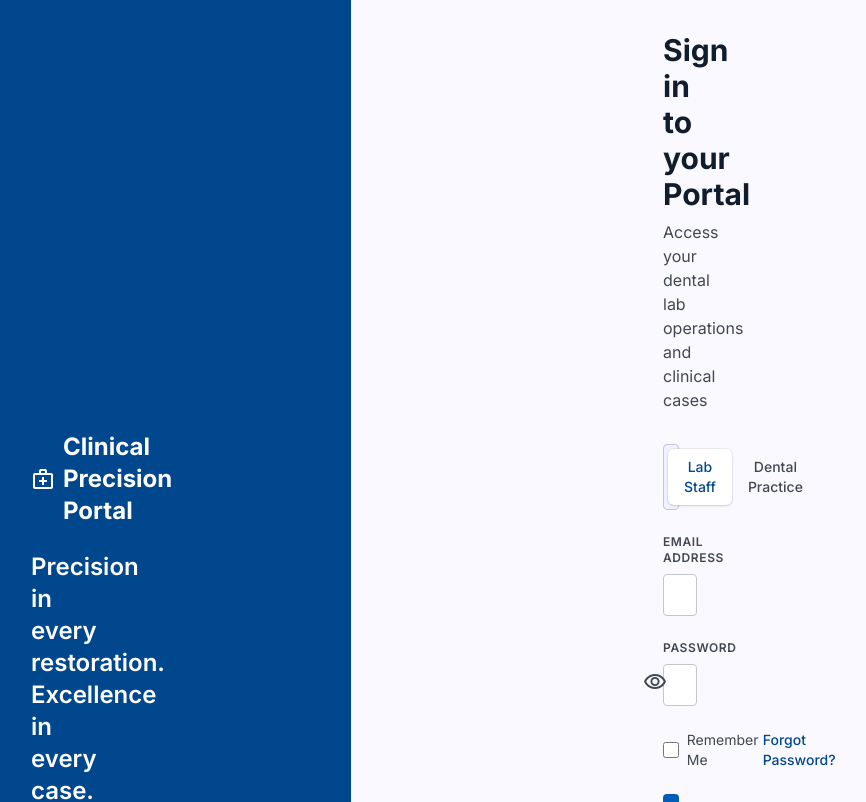
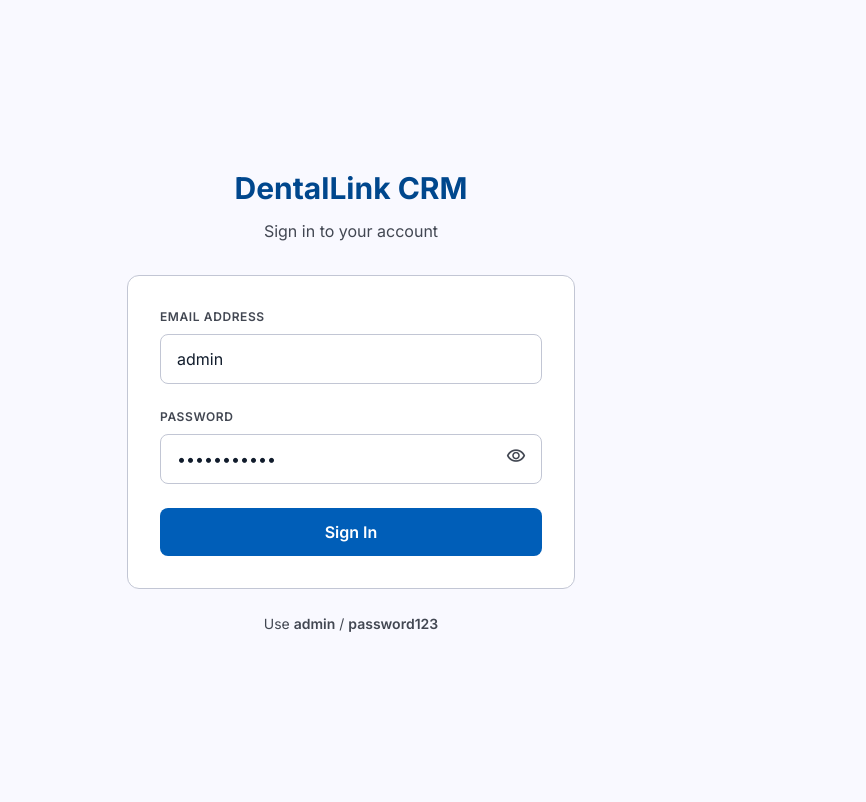
Before and after one commit to waseemsamra/labcrm, a React (Vite) app: page /login in a window 1280 px wide. Shown: the top 802 px of the page, without its empty margins (289-1155 px from the left). Built offline with nearby package versions, Linux system fonts and the light colour scheme.

Commit message:
replace login with inline-style minimal version

```diff
--- a/src/components/Login.jsx
+++ b/src/components/Login.jsx
@@ -4,7 +4,6 @@ export default function Login() {
   const [email, setEmail] = useState('admin')
   const [password, setPassword] = useState('password123')
   const [showPassword, setShowPassword] = useState(false)
-  const [isLabStaff, setIsLabStaff] = useState(true)
   const [isLoading, setIsLoading] = useState(false)
 
   const handleSubmit = (e) => {
@@ -17,150 +16,105 @@ export default function Login() {
   }
 
   return (
-    <div className="flex min-h-screen flex-col md:flex-row">
-      {/* Left Side */}
-      <div className="relative hidden md:flex md:w-1/2 items-center justify-center overflow-hidden bg-[#00478d]">
-        <div className="relative z-10 p-8 text-white max-w-md">
-          <div className="flex items-center gap-2 mb-6">
-            <span className="material-symbols-outlined text-4xl">medical_services</span>
-            <span className="text-2xl font-bold">Clinical Precision Portal</span>
-          </div>
-          <h2 className="text-2xl font-semibold mb-4">Precision in every restoration. Excellence in every case.</h2>
-          <div className="h-1 w-16 bg-[#7af1fc] rounded-full"></div>
+    <div style={{ minHeight: '100vh', display: 'flex', alignItems: 'center', justifyContent: 'center', backgroundColor: '#f9f9ff', padding: '24px' }}>
+      <div style={{ width: '100%', maxWidth: '448px' }}>
+        <div style={{ textAlign: 'center', marginBottom: '32px' }}>
+          <h1 style={{ fontSize: '30px', fontWeight: '700', color: '#00478d', marginBottom: '8px' }}>DentalLink CRM</h1>
+          <p style={{ fontSize: '16px', color: '#424752' }}>Sign in to your account</p>
         </div>
-      </div>
 
-      {/* Right Side: Login Form */}
-      <div className="flex w-full md:w-1/2 items-center justify-center p-8 bg-[#f9f9ff] min-h-screen">
-        <div className="w-full max-w-md">
-          <div className="mb-8 text-center">
-            <h1 className="text-3xl font-bold text-[#111c2c] mb-2">Sign in to your Portal</h1>
-            <p className="text-[#424752]">Access your dental lab operations and clinical cases</p>
-          </div>
-
-          <div className="flex p-1 bg-[#f0f3ff] rounded-lg mb-6 border border-[#c2c6d4]">
-            <button
-              type="button"
-              onClick={() => setIsLabStaff(true)}
-              className={`flex-1 py-2 px-4 text-sm font-medium rounded-md transition-all ${
-                isLabStaff
-                  ? 'bg-white text-[#00478d] shadow-sm ring-1 ring-black/5'
-                  : 'text-[#424752] hover:text-[#111c2c]'
-              }`}
-            >
-              Lab Staff
-            </button>
-            <button
-              type="button"
-              onClick={() => setIsLabStaff(false)}
-              className={`flex-1 py-2 px-4 text-sm font-medium rounded-md transition-all ${
-                !isLabStaff
-                  ? 'bg-white text-[#00478d] shadow-sm ring-1 ring-black/5'
-                  : 'text-[#424752] hover:text-[#111c2c]'
-              }`}
-            >
-              Dental Practice
-            </button>
-          </div>
-
-          <form onSubmit={handleSubmit} className="space-y-6">
-            <div className="space-y-2">
-              <label className="text-xs font-semibold text-[#424752] uppercase tracking-wider block" htmlFor="email">
+        <div style={{ backgroundColor: '#ffffff', border: '1px solid #c2c6d4', borderRadius: '12px', padding: '32px' }}>
+          <form onSubmit={handleSubmit} style={{ display: 'flex', flexDirection: 'column', gap: '24px' }}>
+            <div>
+              <label style={{ display: 'block', fontSize: '12px', fontWeight: '600', color: '#424752', textTransform: 'uppercase', letterSpacing: '0.05em', marginBottom: '8px' }}>
                 Email Address
               </label>
               <input
-                className="w-full px-4 py-2 bg-white border border-[#c2c6d4] rounded-lg text-[#111c2c] focus:outline-none focus:ring-2 focus:ring-[#005eb8] focus:border-transparent"
-                id="email"
-                name="email"
                 type="email"
                 value={email}
                 onChange={(e) => setEmail(e.target.value)}
                 required
+                style={{
+                  width: '100%',
+                  padding: '12px 16px',
+                  backgroundColor: '#ffffff',
+                  border: '1px solid #c2c6d4',
+                  borderRadius: '8px',
+                  fontSize: '16px',
+                  color: '#111c2c',
+                  outline: 'none',
+                  boxSizing: 'border-box',
+                }}
               />
             </div>
-            <div className="space-y-2">
-              <label className="text-xs font-semibold text-[#424752] uppercase tracking-wider block" htmlFor="password">
+
+            <div>
+              <label style={{ display: 'block', fontSize: '12px', fontWeight: '600', color: '#424752', textTransform: 'uppercase', letterSpacing: '0.05em', marginBottom: '8px' }}>
                 Password
               </label>
-              <div className="relative">
+              <div style={{ position: 'relative' }}>
                 <input
-                  className="w-full px-4 py-2 bg-white border border-[#c2c6d4] rounded-lg text-[#111c2c] focus:outline-none focus:ring-2 focus:ring-[#005eb8] focus:border-transparent"
-                  id="password"
-                  name="password"
                   type={showPassword ? 'text' : 'password'}
                   value={password}
                   onChange={(e) => setPassword(e.target.value)}
                   required
+                  style={{
+                    width: '100%',
+                    padding: '12px 16px',
+                    backgroundColor: '#ffffff',
+                    border: '1px solid #c2c6d4',
+                    borderRadius: '8px',
+                    fontSize: '16px',
+                    color: '#111c2c',
+                    outline: 'none',
+                    boxSizing: 'border-box',
+                  }}
                 />
                 <button
-                  className="absolute right-3 top-1/2 -translate-y-1/2 text-[#424752] hover:text-[#00478d] transition-colors"
+                  type="button"
                   onClick={() => setShowPassword(!showPassword)}
-                  type="button"
+                  style={{
+                    position: 'absolute',
+                    right: '16px',
+                    top: '50%',
+                    transform: 'translateY(-50%)',
+                    background: 'none',
+                    border: 'none',
+                    cursor: 'pointer',
+                    color: '#424752',
+                  }}
                 >
-                  <span className="material-symbols-outlined text-[20px]">{showPassword ? 'visibility_off' : 'visibility'}</span>
+                  <span className="material-symbols-outlined" style={{ fontSize: '20px' }}>
+                    {showPassword ? 'visibility_off' : 'visibility'}
+                  </span>
                 </button>
               </div>
             </div>
-            <div className="flex items-center justify-between">
-              <label className="flex items-center gap-2 cursor-pointer">
-                <input className="h-5 w-5 cursor-pointer rounded border border-[#c2c6d4] checked:bg-[#00478d] checked:border-[#00478d]" type="checkbox" />
-                <span className="text-sm text-[#424752]">Remember Me</span>
-              </label>
-              <a className="text-sm text-[#00478d] font-medium hover:underline" href="#">
-                Forgot Password?
-              </a>
-            </div>
+
             <button
-              className="w-full bg-[#005eb8] text-white font-semibold py-2 rounded-lg hover:bg-[#00478d] transition-all flex items-center justify-center gap-2"
               type="submit"
               disabled={isLoading}
+              style={{
+                width: '100%',
+                backgroundColor: '#005eb8',
+                color: '#ffffff',
+                fontWeight: '600',
+                padding: '12px',
+                borderRadius: '8px',
+                border: 'none',
+                cursor: 'pointer',
+                fontSize: '16px',
+                opacity: isLoading ? 0.7 : 1,
+              }}
             >
               {isLoading ? 'Signing in...' : 'Sign In'}
             </button>
           </form>
+        </div>
 
-          <div className="relative my-8">
-            <div className="absolute inset-0 flex items-center">
-              <div className="w-full border-t border-[#c2c6d4]"></div>
-            </div>
-            <div className="relative flex justify-center text-xs uppercase">
-              <span className="bg-[#f9f9ff] px-4 text-[#424752] font-semibold tracking-widest">Or continue with</span>
-            </div>
-          </div>
-
-          <div className="grid grid-cols-2 gap-4 mb-8">
-            <button className="flex items-center justify-center gap-2 px-4 py-2 border border-[#c2c6d4] rounded-lg bg-white hover:bg-[#f0f3ff] transition-colors">
-              <svg className="h-5 w-5" viewBox="0 0 24 24">
-                <path d="M22.56 12.25c0-.78-.07-1.53-.2-2.25H12v4.26h5.92c-.26 1.37-1.04 2.53-2.21 3.31v2.77h3.57c2.08-1.92 3.28-4.74 3.28-8.09z" fill="#4285F4" />
-                <path d="M12 23c2.97 0 5.46-.98 7.28-2.66l-3.57-2.77c-.98.66-2.23 1.06-3.71 1.06-2.86 0-5.29-1.93-6.16-4.53H2.18v2.84C3.99 20.53 7.7 23 12 23z" fill="#34A853" />
-                <path d="M5.84 14.09c-.22-.66-.35-1.36-.35-2.09s.13-1.43.35-2.09V7.07H2.18C1.43 8.55 1 10.22 1 12s.43 3.45 1.18 4.93l3.66-2.84z" fill="#FBBC05" />
-                <path d="M12 5.38c1.62 0 3.06.56 4.21 1.64l3.15-3.15C17.45 2.09 14.97 1 12 1 7.7 1 3.99 3.47 2.18 7.07l3.66 2.84c.87-2.6 3.3-4.53 6.16-4.53z" fill="#EA4335" />
-              </svg>
-              <span className="text-sm font-medium text-[#111c2c]">Google</span>
-            </button>
-            <button className="flex items-center justify-center gap-2 px-4 py-2 border border-[#c2c6d4] rounded-lg bg-white hover:bg-[#f0f3ff] transition-colors">
-              <svg className="h-5 w-5" viewBox="0 0 23 23">
-                <path d="M0 0h11v11H0z" fill="#f25022" />
-                <path d="M12 0h11v11H12z" fill="#7fbb00" />
-                <path d="M0 12h11v11H0z" fill="#00a4ef" />
-                <path d="M12 12h11v11H12z" fill="#ffb900" />
-              </svg>
-              <span className="text-sm font-medium text-[#111c2c]">Microsoft</span>
-            </button>
-          </div>
-
-          <div className="pt-6 border-t border-[#c2c6d4] flex flex-wrap justify-center gap-6">
-            <a className="text-xs font-semibold text-[#424752] hover:text-[#00478d] transition-colors" href="#">
-              Security Policy
-            </a>
-            <a className="text-xs font-semibold text-[#424752] hover:text-[#00478d] transition-colors" href="#">
-              Terms of Service
-            </a>
-            <a className="text-xs font-semibold text-[#424752] hover:text-[#00478d] transition-colors" href="#">
-              Privacy Policy
-            </a>
-          </div>
-        </div>
+        <p style={{ textAlign: 'center', marginTop: '24px', fontSize: '14px', color: '#424752' }}>
+          Use <span style={{ fontWeight: '600' }}>admin</span> / <span style={{ fontWeight: '600' }}>password123</span>
+        </p>
       </div>
     </div>
   )
```
